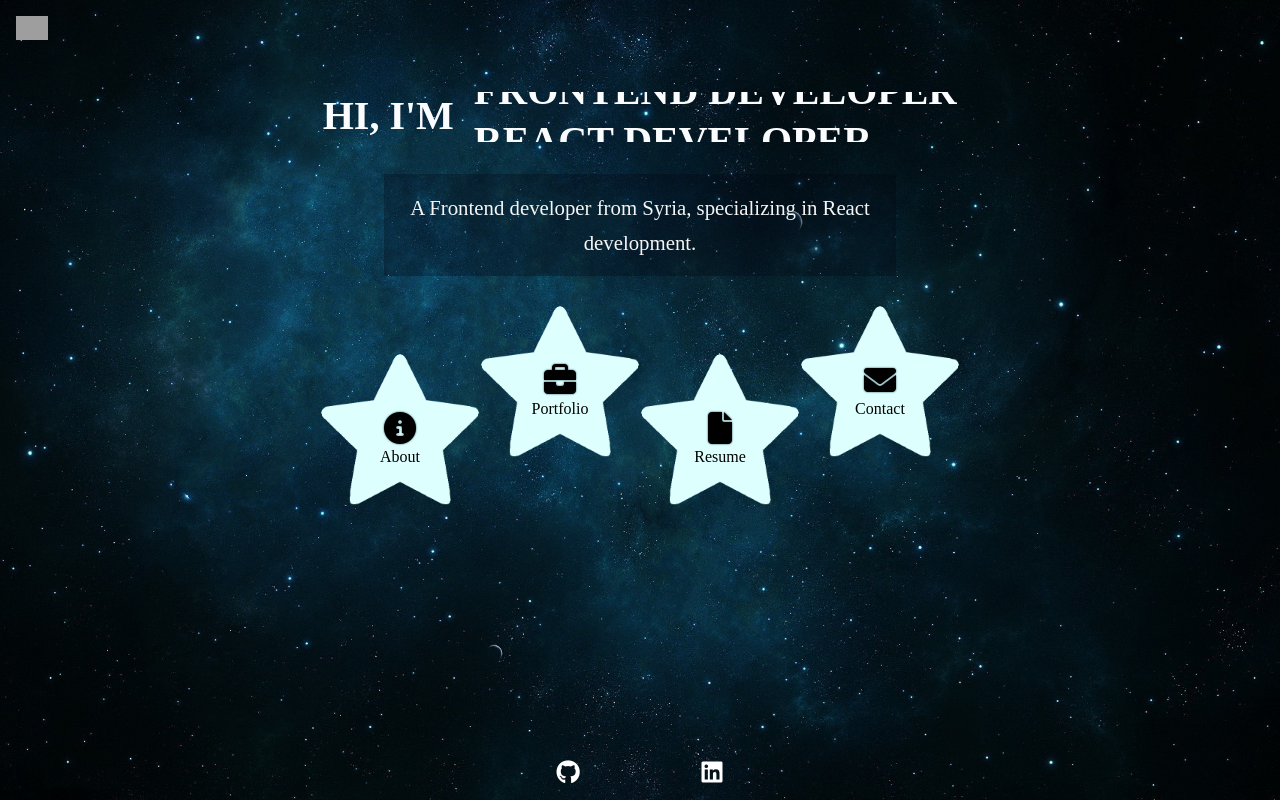
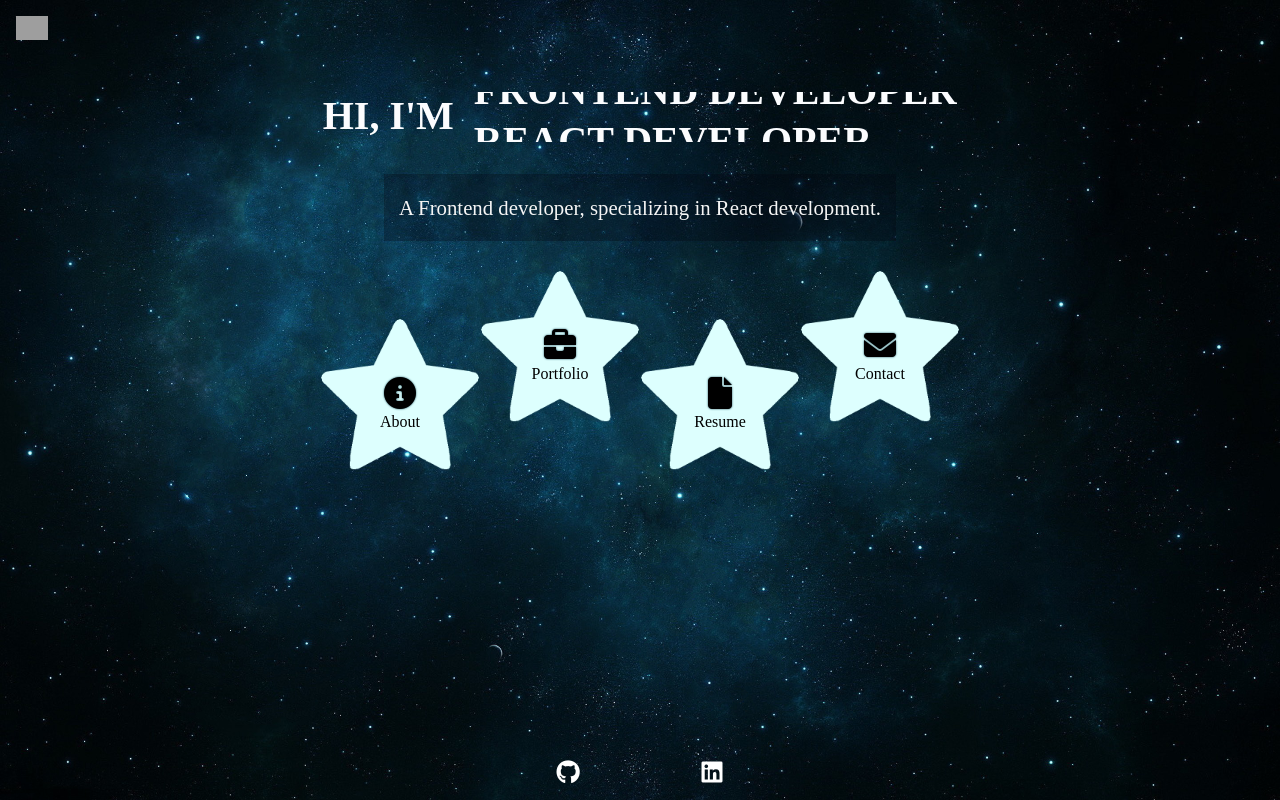
Before and after one commit to halakhellow/portfolio, a React (Create React App) app: page / in a window 1280 px wide. Built offline with nearby package versions, Linux system fonts and the light colour scheme; grey boxes are pictures that could not be loaded; a web font is replaced by a local one.

Commit message:
edit bio in HomePage and AboutPage

```diff
--- a/src/pages/AboutPage/AboutPage.js
+++ b/src/pages/AboutPage/AboutPage.js
@@ -14,7 +14,7 @@ let AboutPage = () => {
         <div className="AboutPage-info">
           <p>
             Hey there :) <br /> I'm Hala Alkhellow, a self-taught React
-            developer based in Aleppo, Syria.
+            developer.
             <br /> I finished university with a bachelor degree in Communication
             Engineering from Aleppo University. We had some programming subjects
             and I enjoyed them at that time , so decided to shift career and
--- a/src/pages/HomePage/HomePage.js
+++ b/src/pages/HomePage/HomePage.js
@@ -24,7 +24,7 @@ let HomePage = () => {
           </div>
         </h1>
         <p className="HomePage-bio">
-          A Frontend developer from Syria, specializing in React development.
+          A Frontend developer, specializing in React development.
         </p>
         <Sections />
       </div>
```
